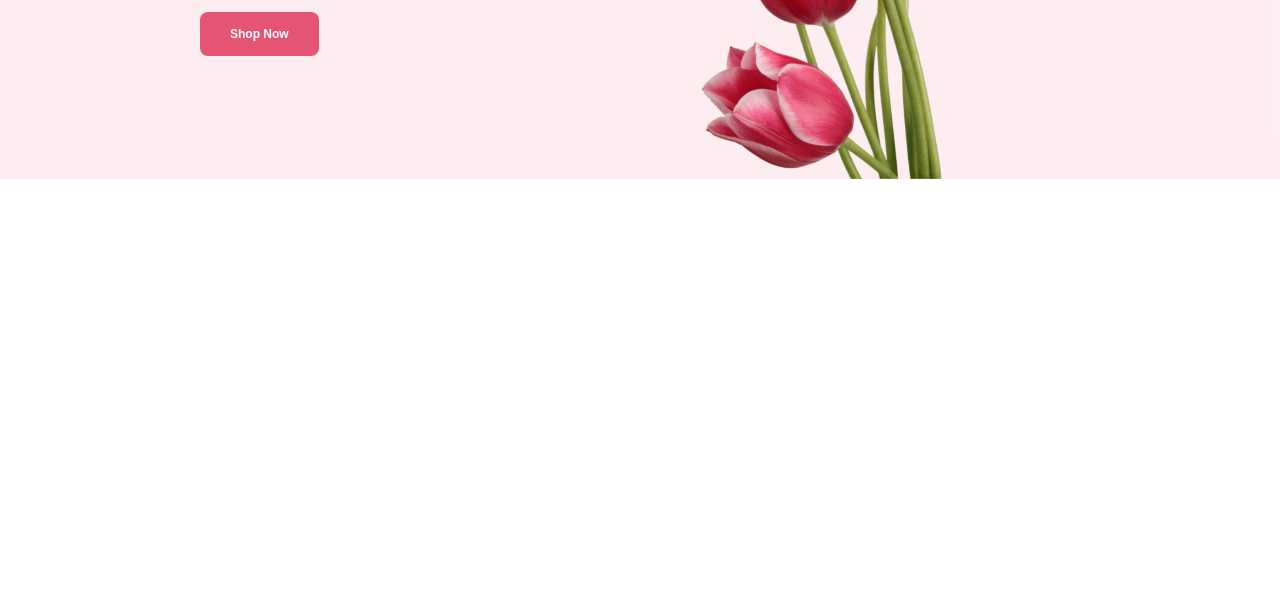
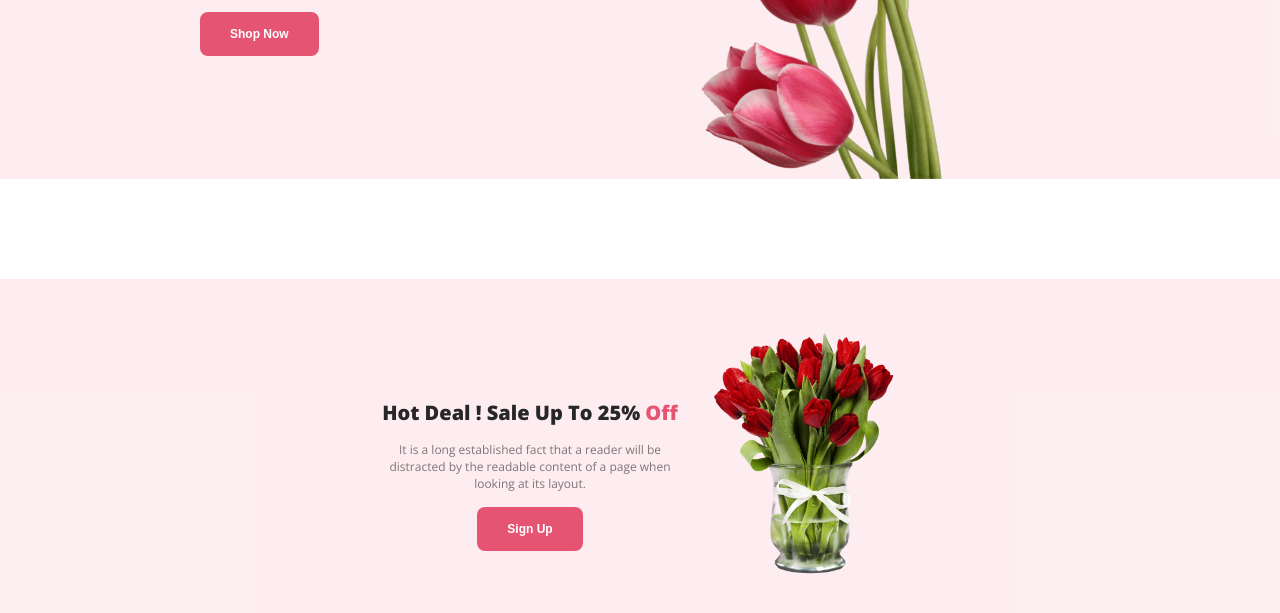
Before and after one commit to SarahSamiha/flower-shop, a plain HTML site: page index.html in a window 1280 px wide. Shown: the part 371-984 px from the top of the page. Before the commit the page ends 800 px from the top, so only its background shows below. Drawn offline with nearby package versions, Linux system fonts and the light colour scheme.

Commit message:
hot deal section added

```diff
--- a/index.html
+++ b/index.html
@@ -17,7 +17,7 @@
 <body>
     <header>
         <!-- Banner -->
-        <section class="banner">
+        <section id="banner">
 
             <div id="header-contents">
 
@@ -41,7 +41,25 @@
         <!-- Banner End -->
 
         <!-- Hot Deal Section -->
+        <section id="hot-deal">
 
+            <div id="hot-deal-contents">
+
+                <h1 id="hot-deal-title">
+                    Hot Deal ! Sale Up To 25% <span class="pink-text">Off</span>
+                </h1>
+
+                <p id="hot-deal-description">
+                    It is a long established fact that a reader will be distracted by the readable content of a page when looking at its layout.
+                </p>
+
+                <button class="btn-primary">Sign Up</button>
+
+            </div>
+
+            <img id="hot-deal-img" src="Flower Asset/pngwing 8.png" alt="Flower Picture">
+
+        </section>
 
     </header>
 
--- a/styles/flowerShop.css
+++ b/styles/flowerShop.css
@@ -19,10 +19,13 @@ body {
     padding: 15px 30px;
     margin-top: 15px;
 }
+.pink-text{
+    color: #E55473;
+}
 
 /* Banner */
 
-.banner {
+#banner {
     display: flex;
     padding: 0px 200px;
     background-color: rgba(229, 84, 115, 0.10);
@@ -52,5 +55,38 @@ body {
     margin-top: 50px;
     margin-bottom: 0px;
     height: 500px;
-    /* width: 150px; */
 }
+
+/* Hot Deal */
+
+#hot-deal {
+    display: flex;
+    padding: 0px 380px;
+    background-color: rgba(229, 84, 115, 0.10);
+    justify-content: space-between;
+    margin-top: 100px;
+}
+
+#hot-deal-contents {
+    max-width: 300px;
+    margin: 120px 0px;
+    text-align: center;
+}
+
+#hot-deal-title {
+    color: #272727;
+    font-size: 20px;
+    font-weight: 800;
+}
+
+#hot-deal-description {
+    color: rgba(39, 39, 39, 0.60);
+    font-size: 12px;
+    font-weight: 400;
+    margin-top: 15px;
+}
+
+#hot-deal-img {
+    margin: 50px 0px;
+    height: 250px;
+}
```
